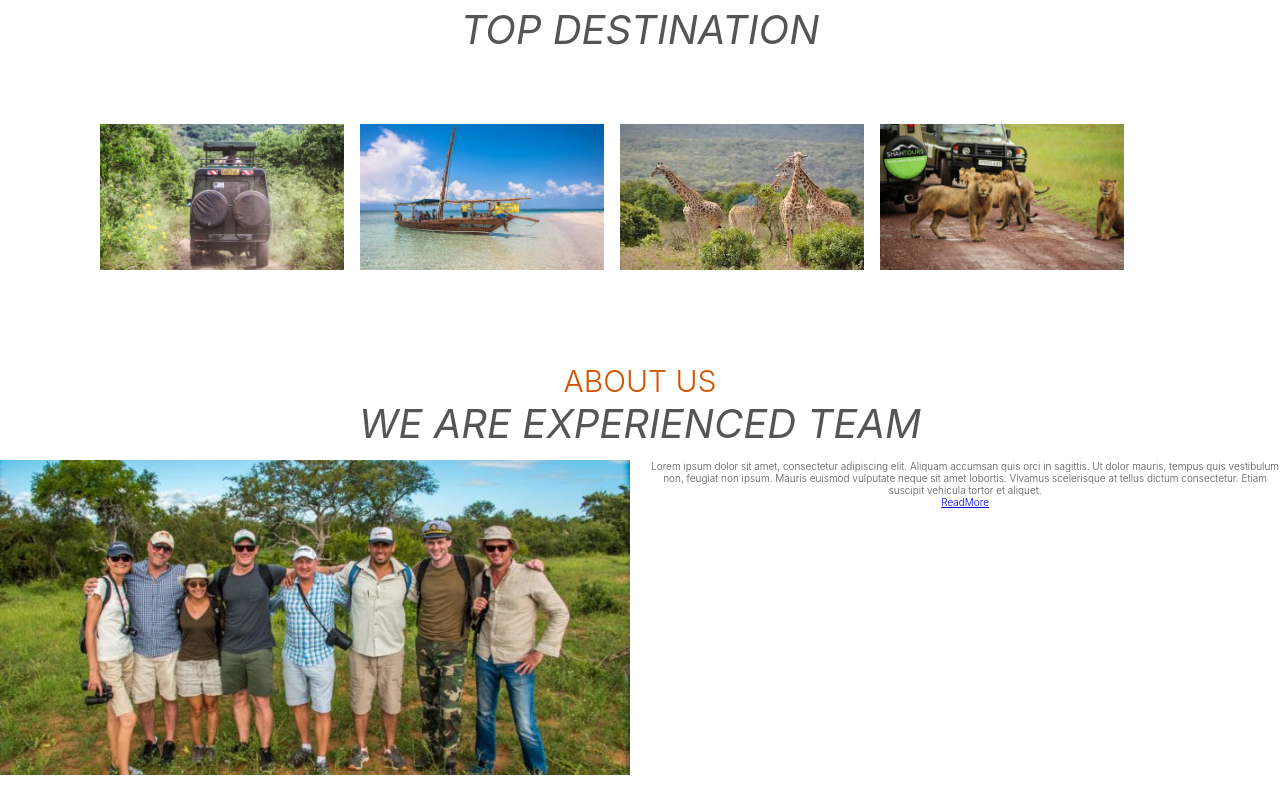
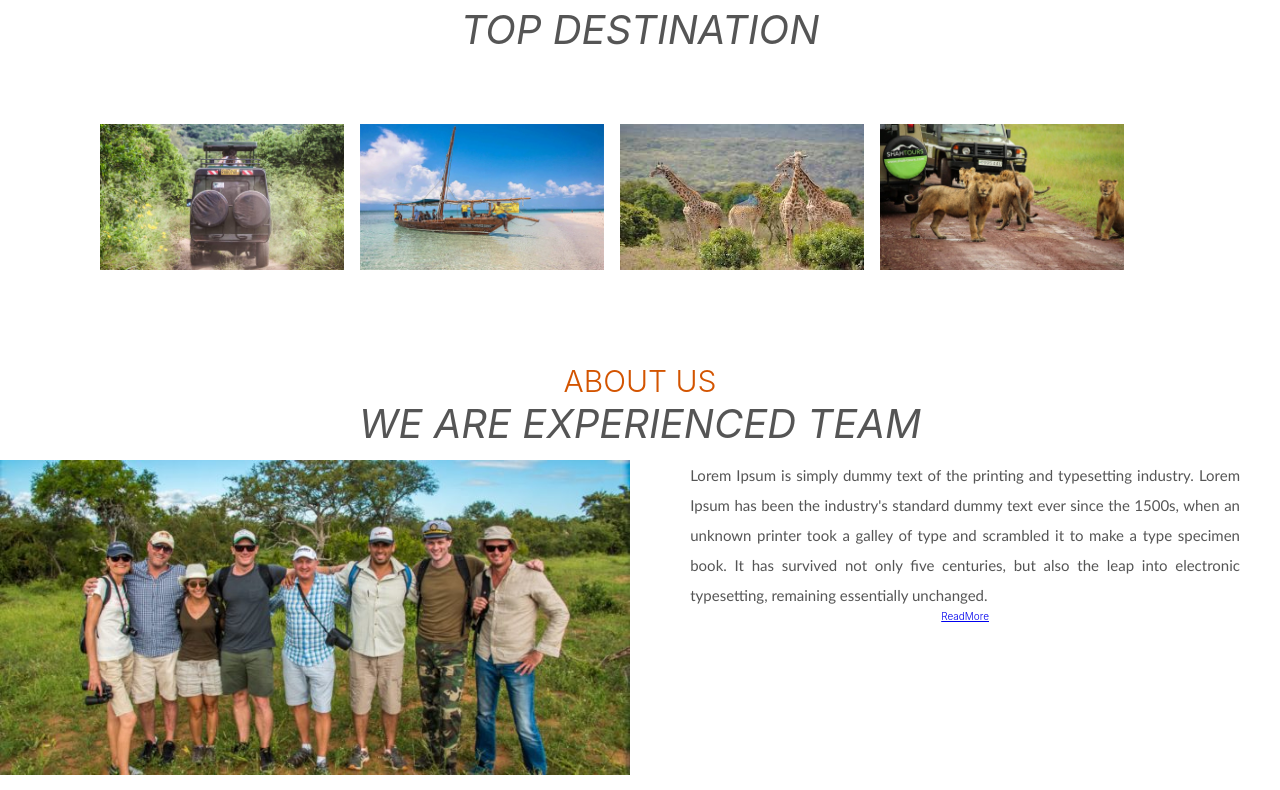
Before and after one commit to mchomvus4/travellers, a React (Create React App) app: page / in a window 1280 px wide. Shown: the part 911-1701 px from the top of the page. Built offline with nearby package versions, Linux system fonts and the light colour scheme; some icons are missing.

Commit message:
file updated

```diff
--- a/src/Components/Team/Team.css
+++ b/src/Components/Team/Team.css
@@ -17,3 +17,10 @@
 .team{
     width: 100%;
 }
+.lorem-content{
+    font-family: 'Trebuchet MS', 'Lucida Sans Unicode', 'Lucida Grande', 'Lucida Sans', Arial, sans-serif;
+    font-size: 1.5rem;
+    line-height: 3rem;
+    text-align: justify;
+    margin: 0rem 4rem 0rem;
+}
--- a/src/Components/Team/Team.jsx
+++ b/src/Components/Team/Team.jsx
@@ -14,7 +14,11 @@
                     <img src={team} alt="team-picha" className="team"/>
                 </div>
                 <div className="col span-1-of-2">
-                     <p className="lorem-content">Lorem ipsum dolor sit amet, consectetur adipiscing elit. Aliquam accumsan quis orci in sagittis. Ut dolor mauris, tempus quis vestibulum non, feugiat non ipsum. Mauris euismod vulputate neque sit amet lobortis. Vivamus scelerisque at tellus dictum consectetur. Etiam suscipit vehicula tortor et aliquet.</p>
+                        <p className="lorem-content">Lorem Ipsum is simply dummy text of the printing and typesetting industry.
+                         Lorem Ipsum has been the industry's standard dummy text ever since the 1500s,
+                         when an unknown printer took a galley of type and scrambled it to make a type specimen book.
+                         It has survived not only five centuries,
+                         but also the leap into electronic typesetting, remaining essentially unchanged.</p>
                         <a className="btn-btn-readmore" href ="#readmore">ReadMore</a>
                     </div>
                 </div>
```
